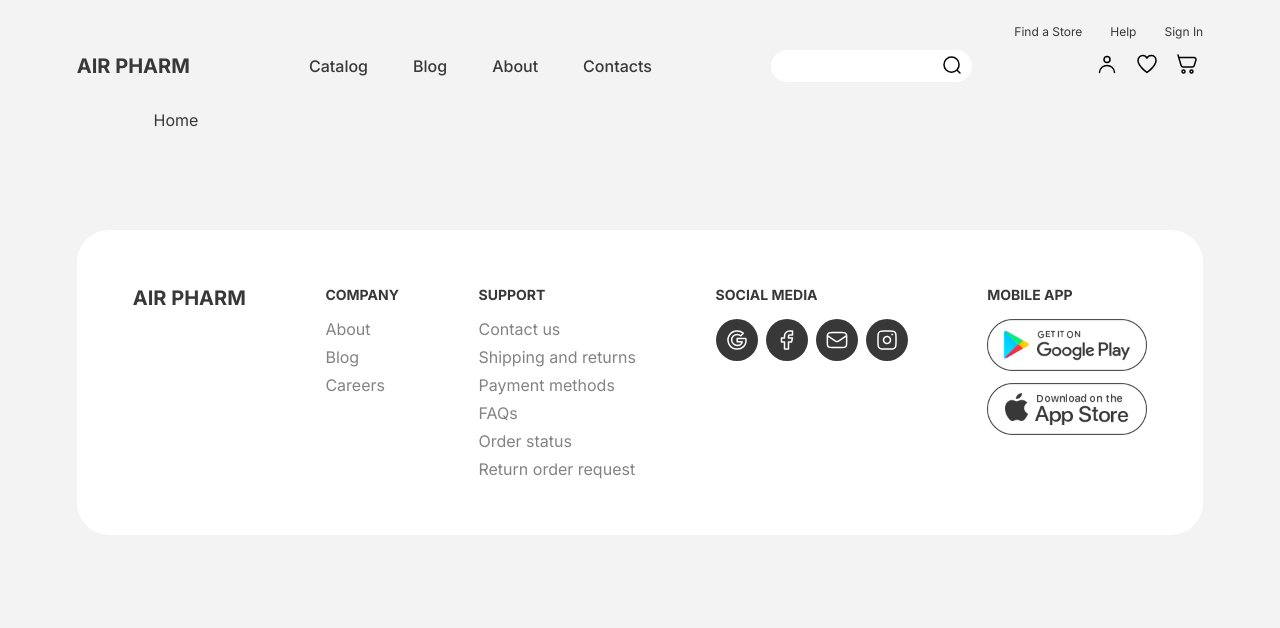
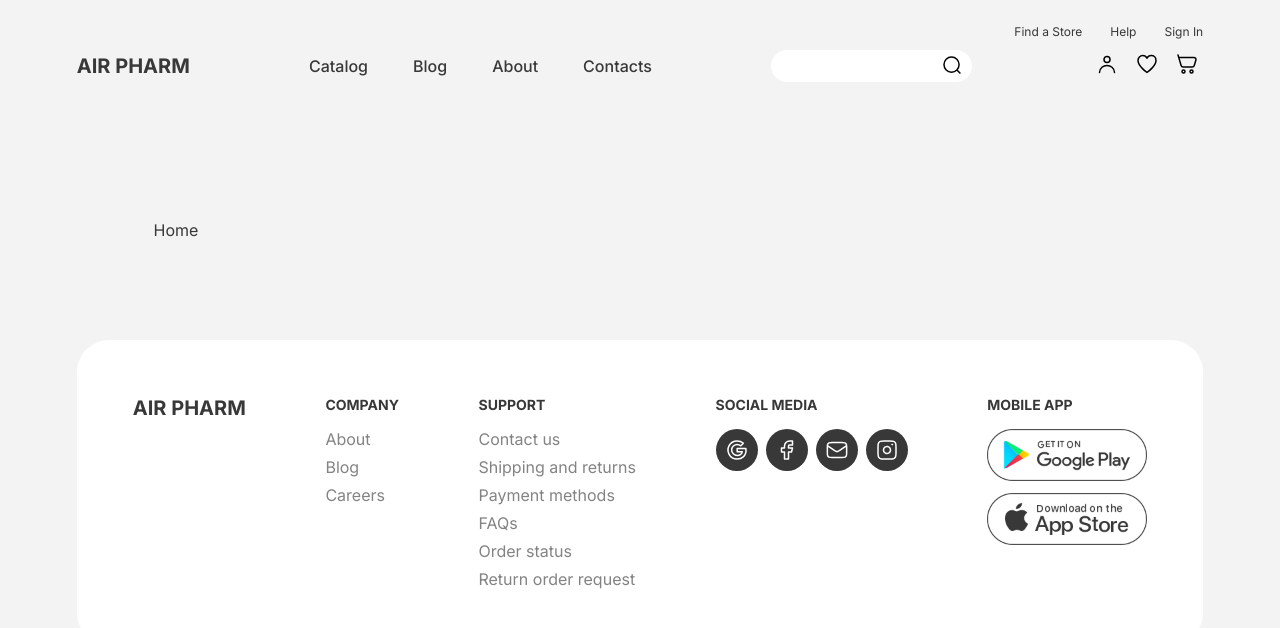
Before and after one commit to kaktusGr/DRONE-PHARMACY, a React (Create React App) app: page /#/ in a window 1280 px wide. Shown: the top 628 px of the page. Built offline with nearby package versions, Linux system fonts and the light colour scheme.

Commit message:
Styling for all components

```diff
--- a/src/style.css
+++ b/src/style.css
@@ -2,6 +2,9 @@
 @import url(/src/styles/footer.css);
 @import url(/src/styles/header.css);
 @import url(/src/styles/discount.css);
+@import url(/src/styles/recommendation.css);
+@import url(/src/styles/product-card.css);
+@import url(/src/styles/filters.css);
 
 :root {
     --bg-color: #F3F3F3;
@@ -33,10 +36,6 @@ a {
     outline: none;
 }
 
-p:not(:last-child) {
-    margin-bottom: 20px;
-}
-
 li {
     list-style: none;
 }
@@ -45,6 +44,9 @@ li {
     margin-top: 110px;
     margin-left: clamp(24px, 6vw, 84px);
     margin-right: clamp(24px, 6vw, 84px);
+    display: flex;
+    flex-direction: column;
+    gap: 100px;
 
     @media (width < 1100px) {
         margin-top: 230px;
--- a/src/styles/footer.css
+++ b/src/styles/footer.css
@@ -1,7 +1,6 @@
 footer {
     display: flex;
     justify-content: space-between;
-    margin-top: 100px;
     margin-bottom: 65px;
     padding: 56px;
     background-color: var(--container-bg-color);
--- a/src/styles/header.css
+++ b/src/styles/header.css
@@ -1,6 +1,7 @@
 header {
     position: fixed !important;
     top: 0;
+    z-index: 999;
     width: 100vw;
     float: left;
     color: var(--dark-text);
--- a/src/styles/product-card.css
+++ b/src/styles/product-card.css
@@ -5,6 +5,10 @@
     border-radius: 32px;
     padding: 16px;
     position: relative;
+
+    @media (width < 1100px) {
+        width: clamp(230px, 30vw, 300px);
+    }
 }
 
 .product-info {
```
